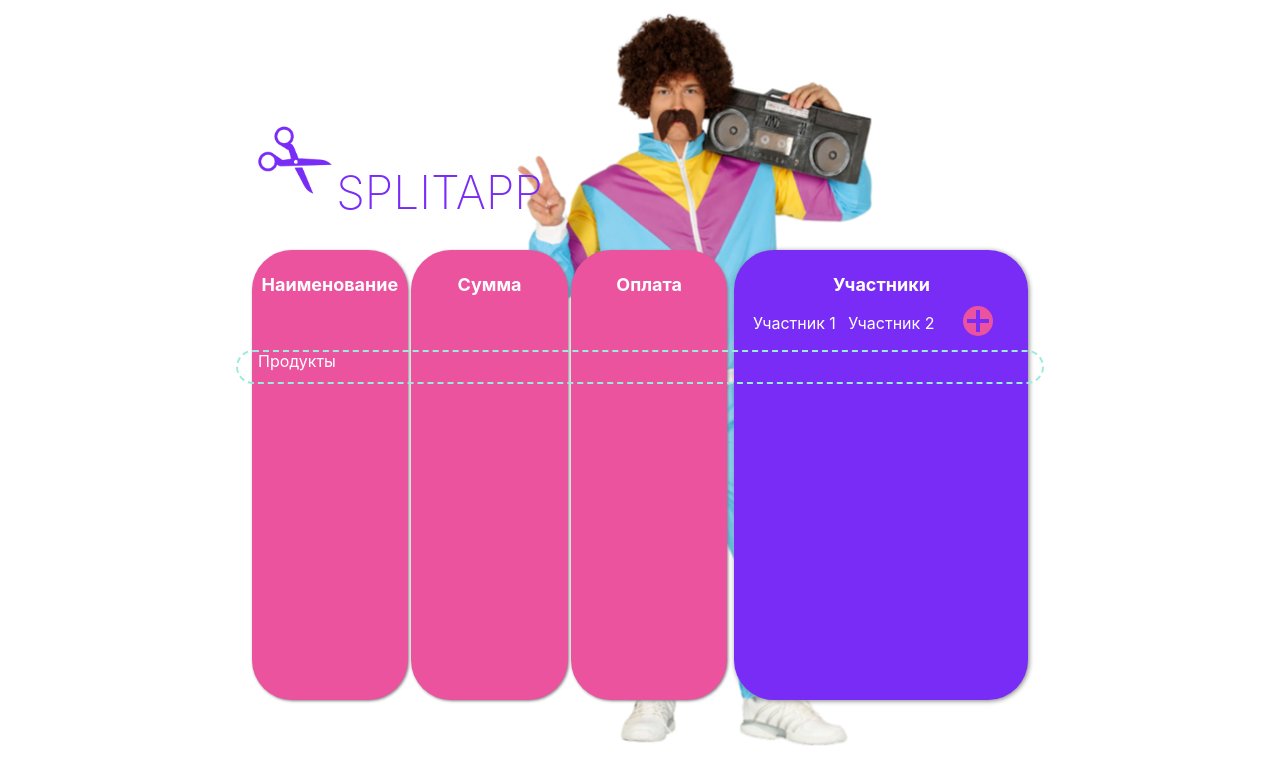
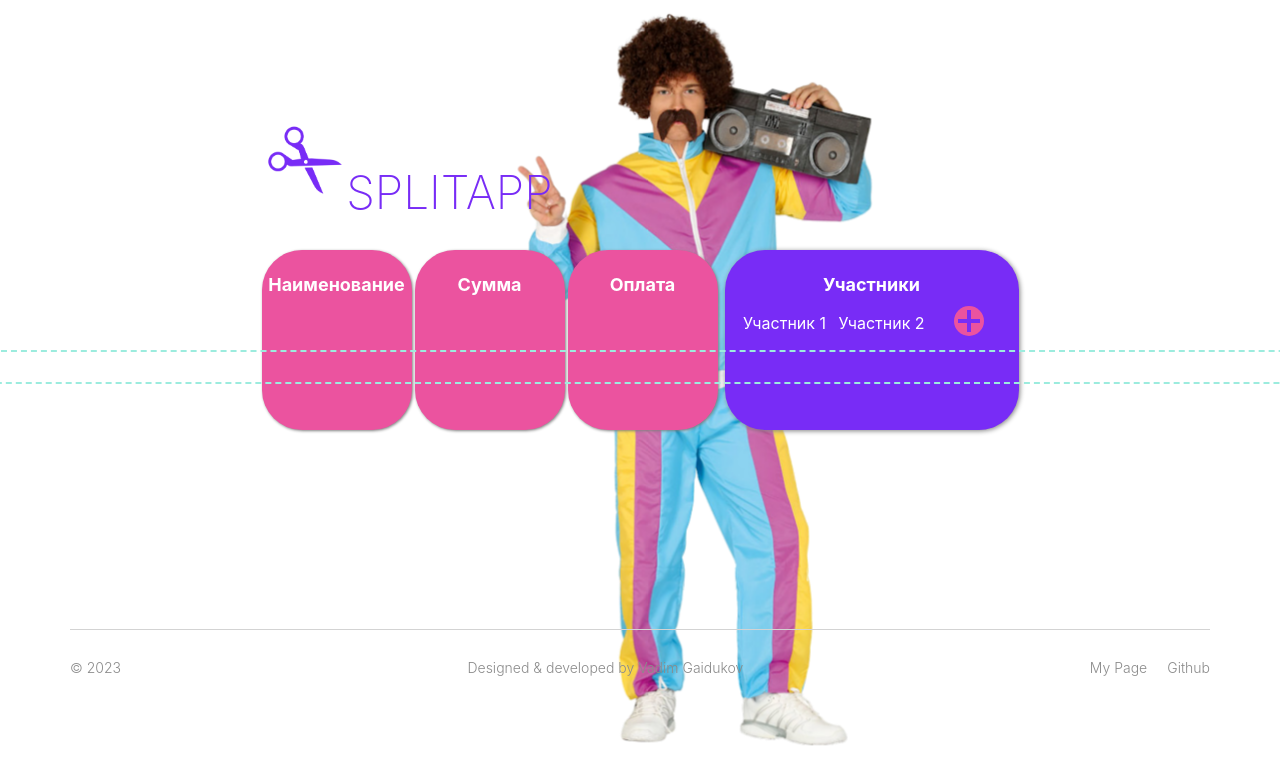
Before and after one commit to vgaidukov/splitapp, a React (Create React App) app: page / in a window 1280 px wide. Shown: the top 784 px of the page. Built offline with nearby package versions, Linux system fonts and the light colour scheme.

Commit message:
feat: grid layout for Calc

```diff
--- a/src/components/Calculator/Calculator.css
+++ b/src/components/Calculator/Calculator.css
@@ -1,7 +1,9 @@
 .calculator {
-  display: flex;
-  position: relative;
-  min-height: 450px;
+  display: grid;
+  grid-template-columns: repeat(3, 153px);
+  grid-template-rows: repeat(6, minmax(30px, min-content));
+  /* position: relative; */
+  /* min-height: 450px; */
 
   color: #FFF;
 }
--- a/src/components/Calculator/Calculator.js
+++ b/src/components/Calculator/Calculator.js
@@ -1,7 +1,8 @@
+import './Calculator.css';
 import Items from '../Items/Items';
 import Participants from '../Participants/Participants';
-import './Calculator.css';
 import InitialData from '../InitialData/InitialData';
+import Form from '../Form/Form';
 
 
 function Calculator({
@@ -20,6 +21,8 @@ function Calculator({
         deleteParticipant={deleteParticipant}
       />
       <Items />
+      {/* <Items /> */}
+      {/* <Form className="form" /> */}
     </div>
   );
 }
--- a/src/components/InitialData/InitialData.css
+++ b/src/components/InitialData/InitialData.css
@@ -1,22 +1,36 @@
 .initial-data {
-  margin-right: 7px;
-  display: grid;
-  grid-template-columns: repeat(3, minmax(150px, 1fr));
-  column-gap: 3px;
+  /* margin-right: 7px; */
+  /* display: grid;
+  grid-template-columns: repeat(3, 150px);
+  column-gap: 3px; */
+  display: flex;
+  /* width: 150px; */
+  grid-row: 1/-1;
+  grid-column: 1/4;
 }
 
 .column {
-  height: 100%;
+  /* min-height: 400px; */
+  /* width: 150px; */
+  margin-right: 3px;
   background-color: #eb539f;
   border-radius: 40px;
   box-shadow: 1px 1px 3px gray;
 }
 
+.column:last-of-type {
+  margin-right: 0;
+}
+
  .column__title {
-  margin: 25px 10px;
-  padding: 0;
-  max-width: 150px;
+  margin: 25px 0;
+  /* padding: 0; */
+  width: 150px;
+  /* grid-row: 2/3; */
 
   font-size: 18px;
   text-align: center;
 }
+/* .column__title_name {
+  grid-column: 1/2;
+} */
--- a/src/components/InitialData/InitialData.js
+++ b/src/components/InitialData/InitialData.js
@@ -5,17 +5,17 @@ function InitialData() {
   return (
     <div className="initial-data">
       <div className="column">
-        <h2 className="column__title">
+        <h2 className="column__title column__title_name">
           Наименование
         </h2>
       </div>
       <div className="column">
-        <h2 className="column__title">
+        <h2 className="column__title column__title_amount">
           Сумма
         </h2>
       </div>
       <div className="column">
-        <h2 className="column__title">
+        <h2 className="column__title column__title_paid">
           Оплата
         </h2>
       </div>
--- a/src/components/Participants/Participants.css
+++ b/src/components/Participants/Participants.css
@@ -1,12 +1,15 @@
 .participants {
+  margin-left: 4px;
   padding: 0 15px;
   display: flex;
   flex-direction: column;
   background-color: #782cf6;
   border-radius: 40px;
   box-shadow: 1px 1px 5px gray;
-  min-width: 100px;
+  /* min-width: 100px; */
   transition: all linear .1s;
+  grid-row: 1/-1;
+  grid-column: 4/5;
 }
 
 .participants__title {
```
